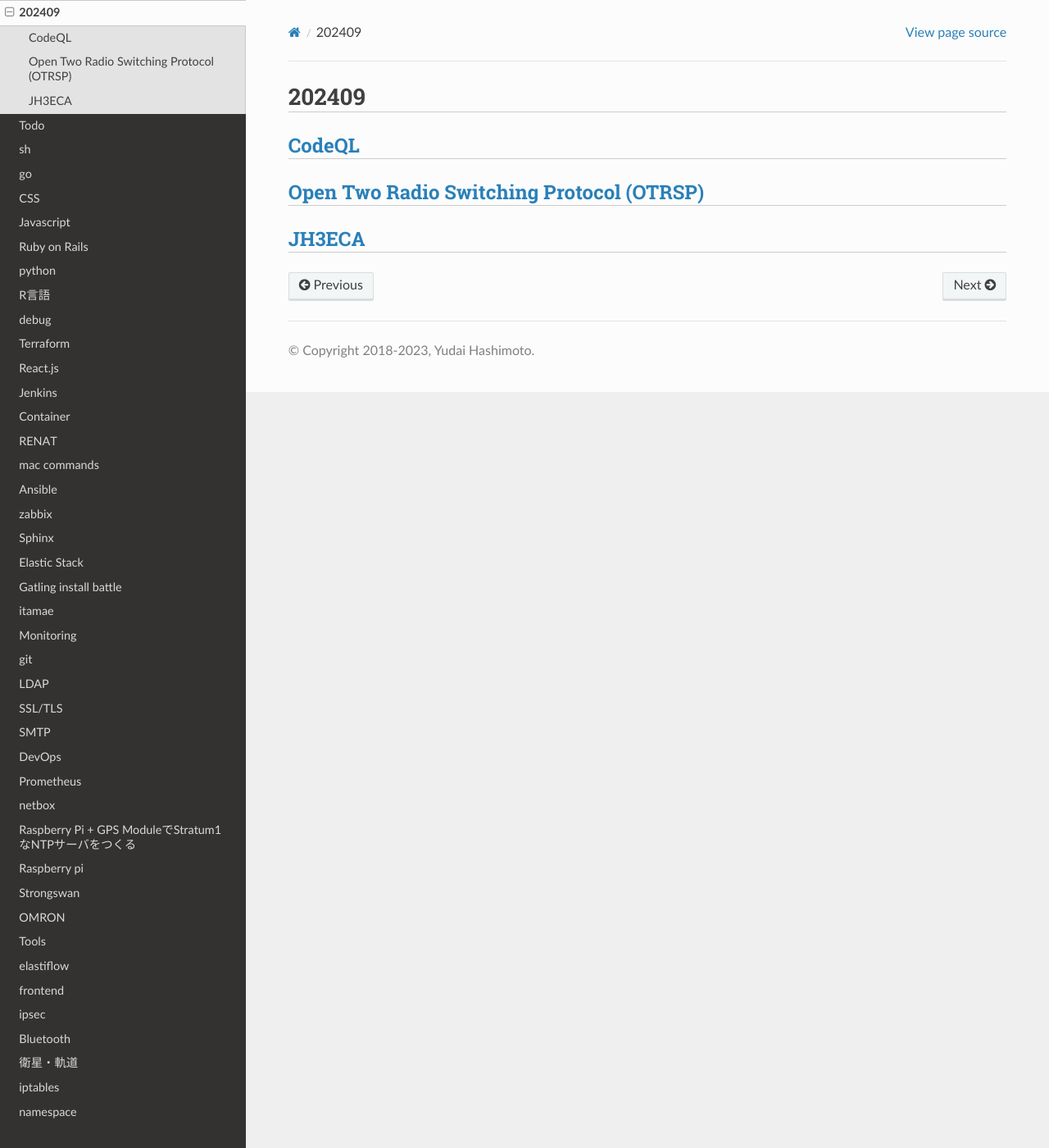
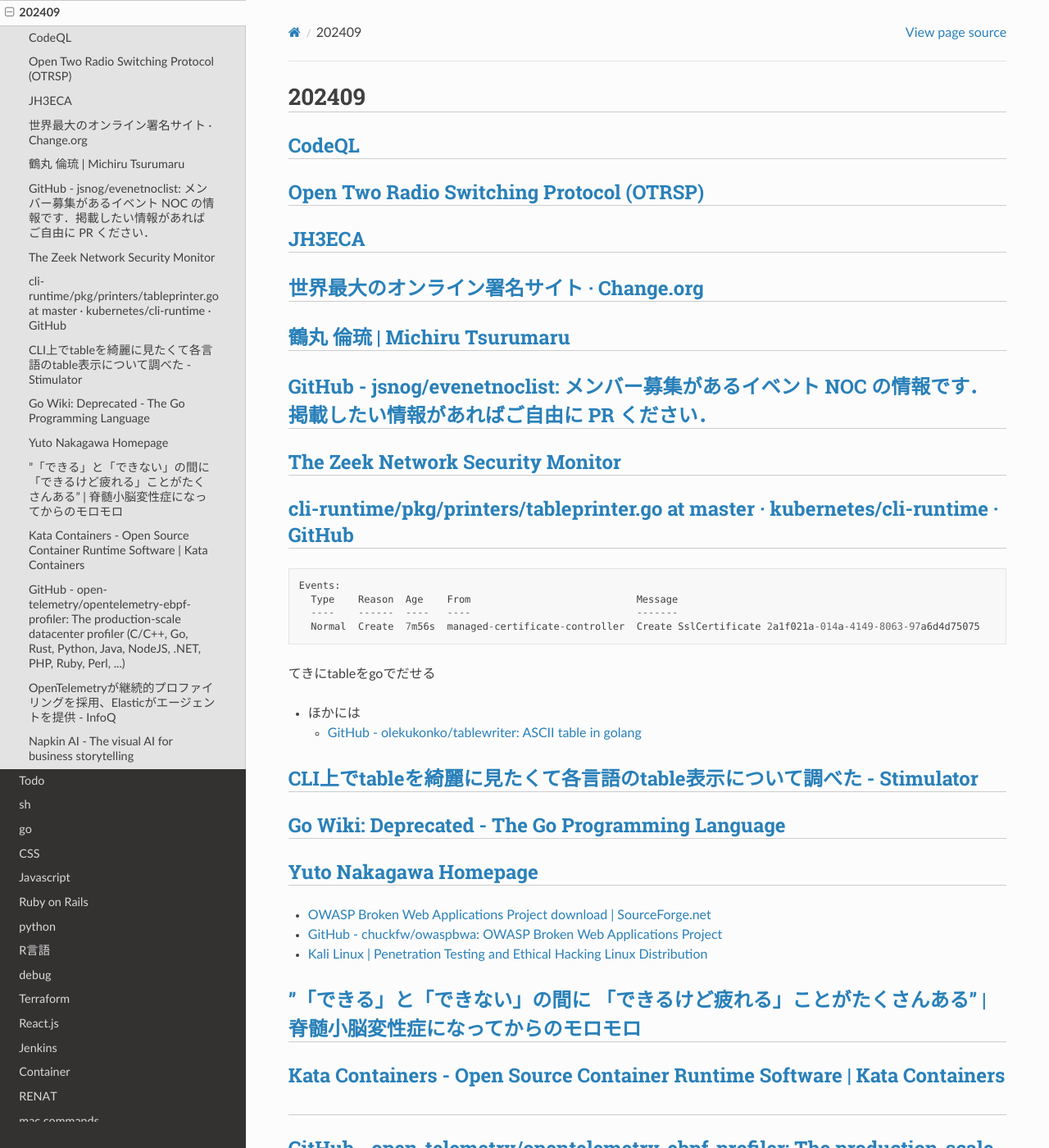
Before and after one commit to jp7fkf/JP7FKF-Warehouse, a Sphinx documentation site: the page built from source/dialy/202409.md, in a window 1280 px wide and 1400 px high. Shown: the whole window at 82% size. Built offline with Sphinx 7.4.7 and the Read the Docs theme 2.0.0, drawn with Linux system fonts in a browser that asks for light colours; some of the changed text lies outside the part shown.

Commit message:
2024-09-18 19:40:27 JST

````diff
--- a/source/dialy/202409.md
+++ b/source/dialy/202409.md
@@ -5,3 +5,41 @@
 ## [Open Two Radio Switching Protocol (OTRSP)](https://www.k1xm.org/OTRSP/OTRSP_Protocol.pdf)
 
 ## [JH3ECA](https://jh3eca.sakura.ne.jp/IF.html)
+
+## [世界最大のオンライン署名サイト · Change.org](https://www.change.org/)
+
+## [鶴丸 倫琉 | Michiru Tsurumaru](https://pr.sasakulab.com/)
+
+## [GitHub - jsnog/evenetnoclist: メンバー募集があるイベント NOC の情報です．掲載したい情報があればご自由に PR ください．](https://github.com/jsnog/evenetnoclist)
+
+## [The Zeek Network Security Monitor](https://zeek.org/)
+
+## [cli-runtime/pkg/printers/tableprinter.go at master · kubernetes/cli-runtime · GitHub](https://github.com/kubernetes/cli-runtime/blob/master/pkg/printers/tableprinter.go)
+```
+Events:
+  Type    Reason  Age    From                            Message
+  ----    ------  ----   ----                            -------
+  Normal  Create  7m56s  managed-certificate-controller  Create SslCertificate 2a1f021a-014a-4149-8063-97a6d4d75075
+  ```
+てきにtableをgoでだせる
+- ほかには
+  - [GitHub - olekukonko/tablewriter: ASCII table in golang](https://github.com/olekukonko/tablewriter)
+
+## [CLI上でtableを綺麗に見たくて各言語のtable表示について調べた - Stimulator](https://vaaaaaanquish.hatenablog.com/entry/2018/05/03/231201)
+
+## [Go Wiki: Deprecated - The Go Programming Language](https://go.dev/wiki/Deprecated)
+
+## [Yuto Nakagawa Homepage](https://anya.jp/)
+- [OWASP Broken Web Applications Project download | SourceForge.net](https://sourceforge.net/projects/owaspbwa/)
+- [GitHub - chuckfw/owaspbwa: OWASP Broken Web Applications Project](https://github.com/chuckfw/owaspbwa)
+- [Kali Linux | Penetration Testing and Ethical Hacking Linux Distribution](https://www.kali.org/)
+
+## [”「できる」と「できない」の間に 「できるけど疲れる」ことがたくさんある” | 脊髄小脳変性症になってからのモロモロ](https://ameblo.jp/au81/entry-12824185142.html)
+
+## [Kata Containers - Open Source Container Runtime Software | Kata Containers](https://katacontainers.io/)
+
+## [GitHub - open-telemetry/opentelemetry-ebpf-profiler: The production-scale datacenter profiler (C/C++, Go, Rust, Python, Java, NodeJS, .NET, PHP, Ruby, Perl, ...)](https://github.com/open-telemetry/opentelemetry-ebpf-profiler)
+
+## [OpenTelemetryが継続的プロファイリングを採用、Elasticがエージェントを提供 - InfoQ](https://www.infoq.com/jp/news/2024/09/otel-continuousprofiling-elastic/)
+
+## [Napkin AI - The visual AI for business storytelling](https://www.napkin.ai/)
````
